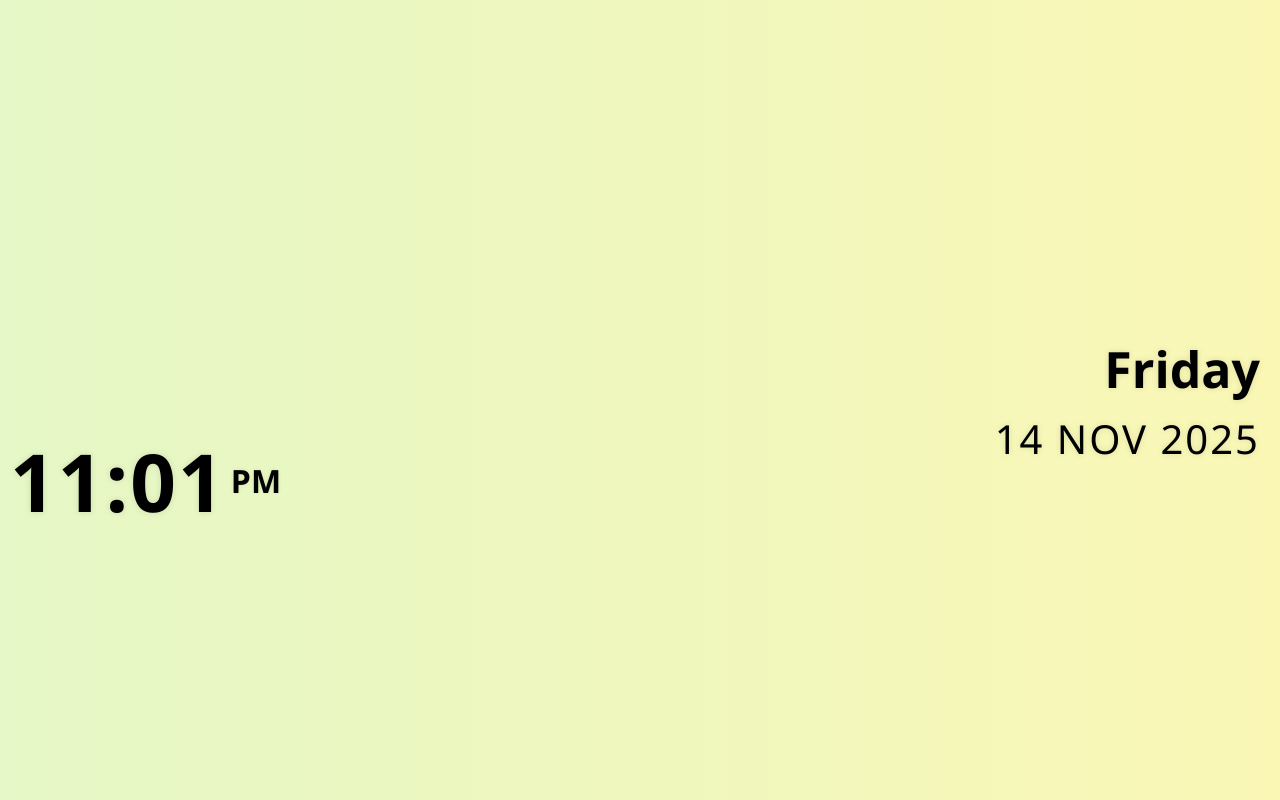
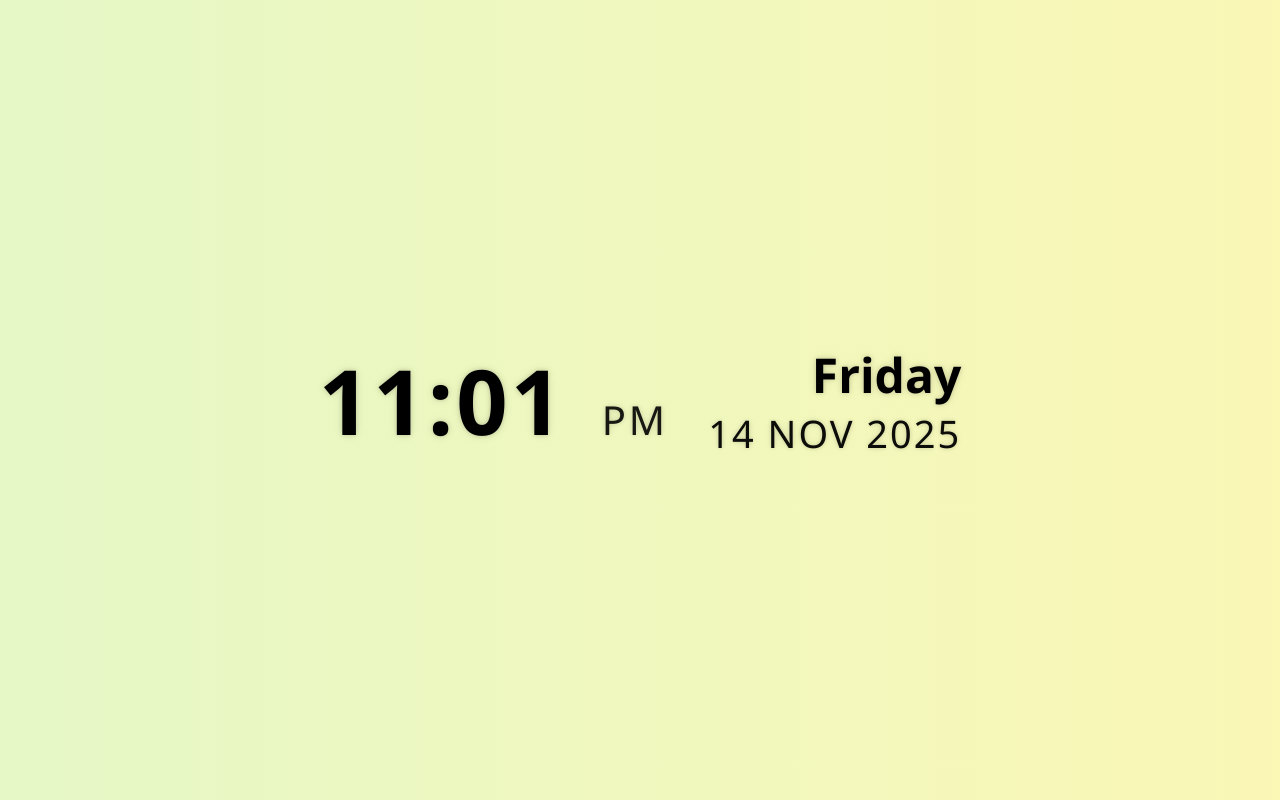
Before and after one commit to HL-Steel-Industries-Sdn-Bhd/Time, a plain HTML site: page index.html in a window 1280 px wide. Drawn offline with Linux system fonts and the light colour scheme.

Commit message:
Update index.html

```diff
--- a/index.html
+++ b/index.html
@@ -2,27 +2,32 @@
 <html lang="en">
 <head>
 <meta charset="UTF-8">
-<title>Pastel Clock - LG WebOS Split Screen</title>
+<title>HL Steel Corner Clock - Pastel</title>
 <style>
     * { margin: 0; padding: 0; box-sizing: border-box; }
 
     body {
         width: 100vw;
         height: 100vh;
+
+        /* Pastel Rainbow Gradient */
         background: linear-gradient(270deg,
-            #ffd1dc,
-            #ffe2b6,
-            #fff7b2,
-            #d4f8d3,
-            #c9e8ff,
-            #ddd4ff,
-            #ffd1dc
+            #ffd1dc, /* pastel pink */
+            #ffe2b6, /* pastel peach */
+            #fff7b2, /* pastel yellow */
+            #d4f8d3, /* pastel mint */
+            #c9e8ff, /* pastel sky blue */
+            #ddd4ff, /* pastel lavender */
+            #ffd1dc  /* loop back pastel pink */
         );
         background-size: 1200% 1200%;
         animation: rainbowFlow 28s ease infinite;
+
+        display: flex;
+        align-items: center;
+        justify-content: center;
         font-family: "Segoe UI", Arial, sans-serif;
-        color: #000;
-        display: flex;
+        color: #000; /* Black text */
     }
 
     @keyframes rainbowFlow {
@@ -31,64 +36,93 @@
         100% { background-position: 0% 50%; }
     }
 
-    /* Main split: Left 25%, Right 75% */
-    .left { width: 25%; display: flex; flex-direction: column; }
-    .right { width: 75%; display: flex; justify-content: flex-end; align-items: center; padding-right: 20px; }
+    .clock-container {
+        display: flex;
+        align-items: center;
+        gap: 40px;
+    }
 
-    /* Left split: Top 20%, Bottom 80% */
-    .left-top { height: 20%; display: flex; align-items: center; justify-content: center; }
-    .left-bottom { height: 80%; display: flex; align-items: center; justify-content: flex-start; padding-left: 10px; }
+    /* Soft glow for black text — very subtle */
+    .glow {
+        text-shadow:
+            0 0 4px rgba(0,0,0,0.15),
+            0 0 10px rgba(0,0,0,0.10);
+    }
 
     /* Time */
-    .time { font-size: 80px; font-weight: 700; letter-spacing: 2px; text-shadow: 0 0 6px rgba(0,0,0,0.12); }
-
-    /* AMPM closer to time (50% reduced spacing) */
-    .ampm {
-        font-size: 32px;
-        font-weight: 600;
-        margin-left: 5px; /* tightened spacing */
-        text-shadow: 0 0 4px rgba(0,0,0,0.1);
+    .time {
+        font-size: 90px;
+        font-weight: 700;
+        letter-spacing: 3px;
+        color: #000;
     }
 
-    /* Weekday + Date on right side */
-    .weekday { font-size: 50px; font-weight: 700; text-shadow: 0 0 6px rgba(0,0,0,0.12); }
-    .date { font-size: 40px; letter-spacing: 2px; text-shadow: 0 0 6px rgba(0,0,0,0.12); margin-top: 8px; }
+    .ampm {
+        font-size: 40px;
+        font-weight: 500;
+        margin-left: 10px;
+        opacity: 0.9;
+        color: #000;
+    }
+
+    /* Date Section */
+    .date-box {
+        display: flex;
+        flex-direction: column;
+        text-align: right;
+    }
+
+    .weekday {
+        font-size: 48px;
+        font-weight: 700;
+        color: #000;
+    }
+
+    .date {
+        font-size: 38px;
+        letter-spacing: 2px;
+        opacity: 0.95;
+        color: #000;
+    }
 </style>
 </head>
 <body>
 
-<div class="left">
-    <div class="left-top"><!-- empty or optional logo placement --></div>
-
-    <div class="left-bottom">
-        <div class="time" id="time"></div>
-        <div class="ampm" id="ampm"></div>
-    </div>
-</div>
-
-<div class="right">
-    <div style="text-align:right;">
-        <div class="weekday" id="weekday"></div>
-        <div class="date" id="date"></div>
+<div class="clock-container">
+    <div class="time glow" id="time"></div>
+    <div class="date-box">
+        <div class="weekday glow" id="weekday"></div>
+        <div class="date glow" id="date"></div>
     </div>
 </div>
 
 <script>
 function updateClock() {
     const now = new Date();
-    let h = now.getHours();
-    const m = String(now.getMinutes()).padStart(2, "0");
-    const ampm = h >= 12 ? "PM" : "AM";
-    h = h % 12 || 12;
 
-    document.getElementById("time").textContent = `${String(h).padStart(2,"0")}:${m}`;
-    document.getElementById("ampm").textContent = ampm;
+    // Time - 12h format
+    let hours = now.getHours();
+    const minutes = String(now.getMinutes()).padStart(2, "0");
+    const ampm = hours >= 12 ? "PM" : "AM";
+    hours = hours % 12;
+    hours = hours ? hours : 12;
+    const hourStr = String(hours).padStart(2, "0");
 
-    const weekdays = ["Sunday","Monday","Tuesday","Wednesday","Thursday","Friday","Saturday"];
+    document.getElementById("time").innerHTML =
+        `${hourStr}:${minutes} <span class="ampm">${ampm}</span>`;
+
+    // Weekday
+    const weekdays = [
+        "Sunday","Monday","Tuesday","Wednesday","Thursday","Friday","Saturday"
+    ];
     document.getElementById("weekday").textContent = weekdays[now.getDay()];
 
+    // Date: 15 NOV 2025
     const day = String(now.getDate()).padStart(2, "0");
-    const monthNames = ["JAN","FEB","MAR","APR","MAY","JUN","JUL","AUG","SEP","OCT","NOV","DEC"];
+    const monthNames = [
+        "JAN","FEB","MAR","APR","MAY","JUN",
+        "JUL","AUG","SEP","OCT","NOV","DEC"
+    ];
     const month = monthNames[now.getMonth()];
     const year = now.getFullYear();
 
```
